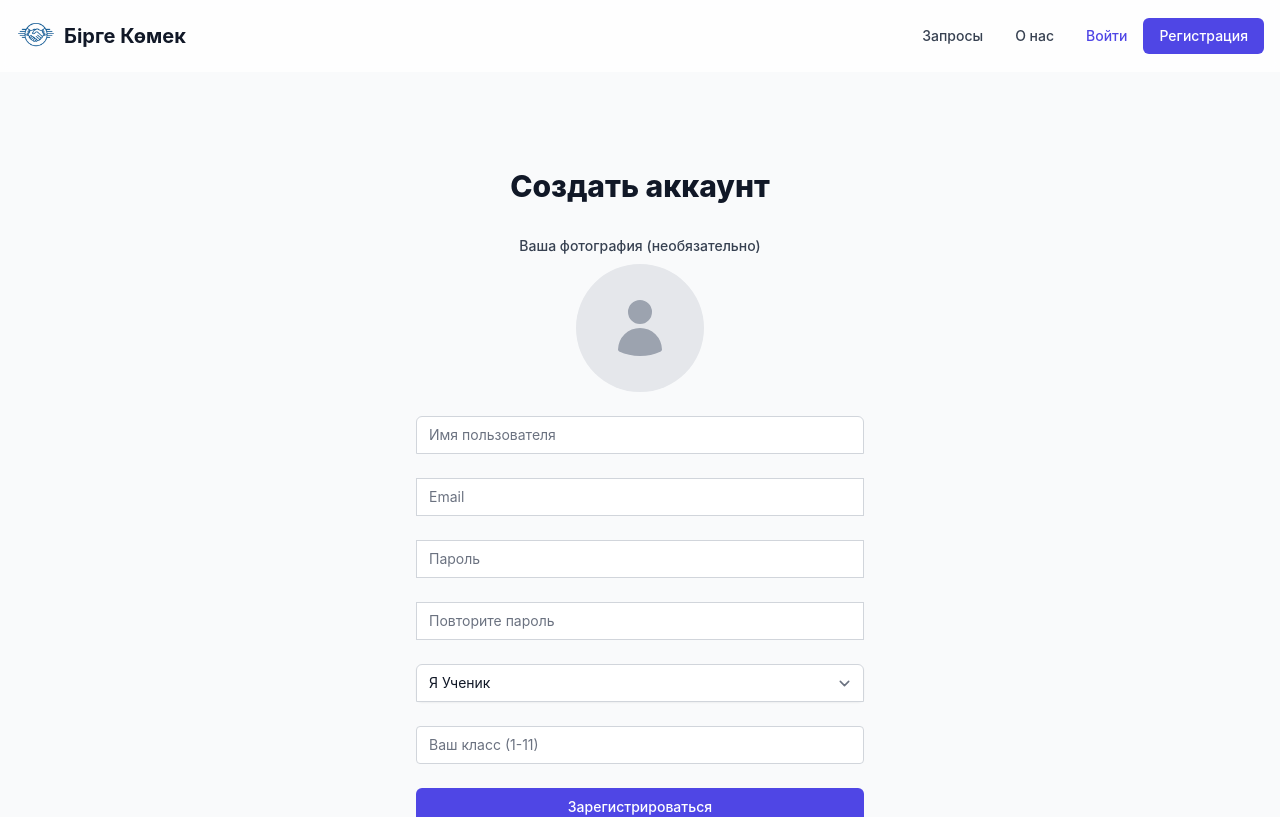
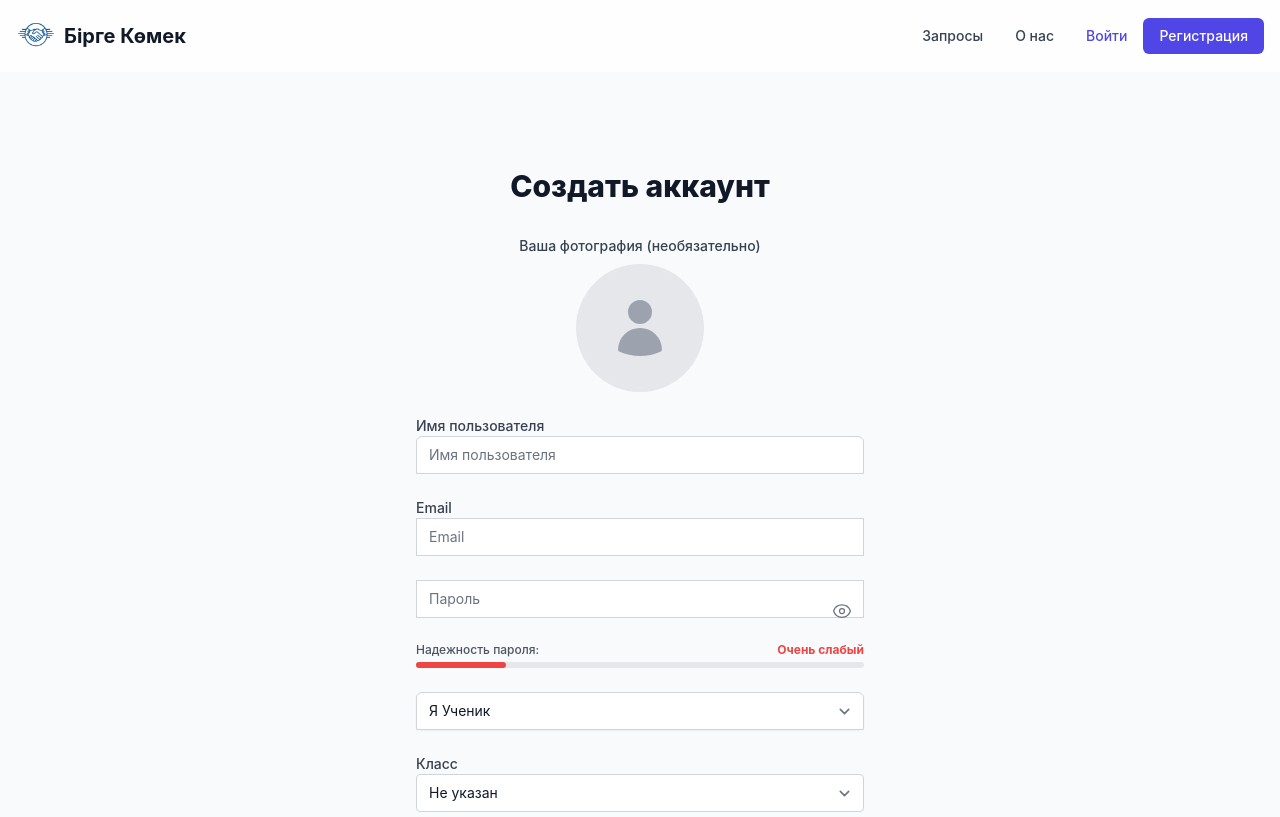
Before and after one commit to Flaymie/BirgeKomek, a React (Create React App) app in the folder frontend/: page /register in a window 1280 px wide. Shown: the top 817 px of the page. Built offline with nearby package versions, Linux system fonts and the light colour scheme.

Commit message:
feat(auth): Реализована live-валидация и индикатор надежности пароля

```diff
--- a/frontend/package.json
+++ b/frontend/package.json
@@ -27,7 +27,8 @@
     "react-toastify": "^11.0.5",
     "socket.io-client": "^4.8.1",
     "tailwindcss": "^3.4.1",
-    "web-vitals": "^2.1.4"
+    "web-vitals": "^2.1.4",
+    "zxcvbn": "^4.4.2"
   },
   "scripts": {
     "start": "HOST=0.0.0.0 react-scripts start",
--- a/frontend/src/components/pages/RegisterPage.jsx
+++ b/frontend/src/components/pages/RegisterPage.jsx
@@ -1,8 +1,13 @@
-import React, { useState } from 'react';
+import React, { useState, useEffect, useCallback } from 'react';
 import { useAuth } from '../../context/AuthContext';
 import { Link, useNavigate } from 'react-router-dom';
 import { toast } from 'react-toastify';
 import AvatarUpload from '../layout/AvatarUpload';
+import { authService } from '../../services/api';
+import { SUBJECTS } from '../../services/constants';
+import zxcvbn from 'zxcvbn';
+import PasswordStrengthMeter from '../shared/PasswordStrengthMeter';
+import { EyeIcon, EyeSlashIcon, CheckCircleIcon, XCircleIcon, ArrowPathIcon } from '@heroicons/react/24/outline';
 
 // ПРАВИЛЬНЫЙ СПИСОК ПРЕДМЕТОВ
 const subjectOptions = [
@@ -20,6 +25,20 @@ const subjectOptions = [
   { value: 'Другое', label: 'Другое' },
 ];
 
+// Хук для "дебаунса" - чтобы не слать запрос на каждую букву
+const useDebounce = (value, delay) => {
+    const [debouncedValue, setDebouncedValue] = useState(value);
+    useEffect(() => {
+        const handler = setTimeout(() => {
+            setDebouncedValue(value);
+        }, delay);
+        return () => {
+            clearTimeout(handler);
+        };
+    }, [value, delay]);
+    return debouncedValue;
+};
+
 const RegisterPage = () => {
   const [formData, setFormData] = useState({
     username: '',
@@ -31,6 +50,17 @@ const RegisterPage = () => {
     avatar: '', // добавляем поле для аватарки
   });
   const [subjects, setSubjects] = useState([]); // отдельное состояние для предметов
+  const [passwordScore, setPasswordScore] = useState(0);
+  const [showPassword, setShowPassword] = useState(false);
+
+  // Состояния для асинхронной валидации
+  const [usernameStatus, setUsernameStatus] = useState('idle'); // idle, loading, available, unavailable, error
+  const [emailStatus, setEmailStatus] = useState('idle'); // idle, loading, available, unavailable, error
+  const [usernameError, setUsernameError] = useState('');
+  const [emailError, setEmailError] = useState('');
+
+  const debouncedUsername = useDebounce(formData.username, 500);
+  const debouncedEmail = useDebounce(formData.email, 500);
 
   const { username, email, password, password2, role, grade } = formData;
 
@@ -50,6 +80,72 @@ const RegisterPage = () => {
       setSubjects([...subjects, name]);
     } else {
       setSubjects(subjects.filter(subj => subj !== name));
+    }
+  };
+
+  // Валидация username
+  useEffect(() => {
+    if (debouncedUsername.length < 3) {
+        setUsernameStatus('idle');
+        return;
+    }
+    const checkUsername = async () => {
+        setUsernameStatus('loading');
+        try {
+            const res = await authService.checkUsername(debouncedUsername);
+            if (res.data.available) {
+                setUsernameStatus('available');
+            } else {
+                setUsernameStatus('unavailable');
+                setUsernameError('Это имя пользователя уже занято');
+            }
+        } catch (error) {
+            setUsernameStatus('error');
+            setUsernameError('Ошибка проверки имени');
+        }
+    };
+    checkUsername();
+  }, [debouncedUsername]);
+
+  // Валидация email
+  useEffect(() => {
+    // Простая проверка на @, чтобы не слать невалидные email
+    if (!debouncedEmail.includes('@')) {
+        setEmailStatus('idle');
+        return;
+    }
+    const checkEmail = async () => {
+        setEmailStatus('loading');
+        try {
+            const res = await authService.checkEmail(debouncedEmail);
+            if (res.data.available) {
+                setEmailStatus('available');
+            } else {
+                setEmailStatus('unavailable');
+                setEmailError(res.data.message || 'Этот email уже зарегистрирован');
+            }
+        } catch (error) {
+            setEmailStatus('error');
+            setEmailError('Ошибка проверки email');
+        }
+    };
+    checkEmail();
+  }, [debouncedEmail]);
+
+  const handleChange = (e) => {
+    onChange(e);
+    if (e.target.name === 'password') {
+        const score = zxcvbn(e.target.value).score;
+        setPasswordScore(score);
+    }
+
+    if (e.target.name === 'username') {
+        setUsernameStatus('idle');
+        setUsernameError('');
+    }
+    if (e.target.name === 'email') {
+        setEmailStatus('idle');
+        setEmailError('');
     }
   };
 
@@ -142,6 +238,20 @@ const RegisterPage = () => {
     }
   };
 
+  const ValidationIcon = ({ status }) => {
+    switch (status) {
+        case 'loading':
+            return <ArrowPathIcon className="h-5 w-5 text-gray-400 animate-spin" />;
+        case 'available':
+            return <CheckCircleIcon className="h-5 w-5 text-green-500" />;
+        case 'unavailable':
+        case 'error':
+            return <XCircleIcon className="h-5 w-5 text-red-500" />;
+        default:
+            return null;
+    }
+  };
+
   return (
     <div className="min-h-screen flex items-center justify-center bg-gray-50 py-12 px-4 sm:px-6 lg:px-8">
       <div className="max-w-md w-full space-y-8">
@@ -164,58 +274,64 @@ const RegisterPage = () => {
             />
           </div>
 
-          <div>
-            <label htmlFor="username" className="sr-only">Имя пользователя</label>
+          <div className="relative">
+            <label htmlFor="username" className="block text-sm font-medium text-gray-700">Имя пользователя</label>
             <input
               id="username"
               name="username"
               type="text"
               value={username}
-              onChange={onChange}
+              onChange={handleChange}
               required
               className="appearance-none rounded-none relative block w-full px-3 py-2 border border-gray-300 placeholder-gray-500 text-gray-900 rounded-t-md focus:outline-none focus:ring-indigo-500 focus:border-indigo-500 focus:z-10 sm:text-sm"
               placeholder="Имя пользователя"
             />
+            <div className="absolute inset-y-0 right-0 top-6 pr-3 flex items-center pointer-events-none">
+              <ValidationIcon status={usernameStatus} />
+            </div>
           </div>
-          <div>
-            <label htmlFor="email-address" className="sr-only">Email</label>
+          {usernameStatus === 'unavailable' && <p className="text-xs text-red-600">{usernameError}</p>}
+
+          <div className="relative">
+            <label htmlFor="email" className="block text-sm font-medium text-gray-700">Email</label>
             <input
               id="email"
               name="email"
               type="email"
               value={email}
-              onChange={onChange}
+              onChange={handleChange}
               required
               className="appearance-none rounded-none relative block w-full px-3 py-2 border border-gray-300 placeholder-gray-500 text-gray-900 focus:outline-none focus:ring-indigo-500 focus:border-indigo-500 sm:text-sm"
               placeholder="Email"
             />
+            <div className="absolute inset-y-0 right-0 top-6 pr-3 flex items-center pointer-events-none">
+              <ValidationIcon status={emailStatus} />
+            </div>
           </div>
-          <div>
+          {emailStatus === 'unavailable' && <p className="text-xs text-red-600">{emailError}</p>}
+
+          <div className="relative">
             <label htmlFor="password" className="sr-only">Пароль</label>
             <input
               id="password"
               name="password"
-              type="password"
+              type={showPassword ? 'text' : 'password'}
               value={password}
-              onChange={onChange}
+              onChange={handleChange}
               required
               className="appearance-none rounded-none relative block w-full px-3 py-2 border border-gray-300 placeholder-gray-500 text-gray-900 focus:outline-none focus:ring-indigo-500 focus:border-indigo-500 sm:text-sm"
               placeholder="Пароль"
             />
+            <button
+              type="button"
+              onClick={() => setShowPassword(!showPassword)}
+              className="absolute inset-y-0 right-0 top-6 pr-3 flex items-center text-gray-500"
+            >
+              {showPassword ? <EyeSlashIcon className="h-5 w-5"/> : <EyeIcon className="h-5 w-5"/>}
+            </button>
           </div>
-          <div>
-            <label htmlFor="password2" className="sr-only">Повторите пароль</label>
-            <input
-              id="password2"
-              name="password2"
-              type="password"
-              value={password2}
-              onChange={onChange}
-              required
-              className="appearance-none rounded-none relative block w-full px-3 py-2 border border-gray-300 placeholder-gray-500 text-gray-900 focus:outline-none focus:ring-indigo-500 focus:border-indigo-500 sm:text-sm"
-              placeholder="Повторите пароль"
-            />
-          </div>
+          <PasswordStrengthMeter score={passwordScore} />
+
           <div className="rounded-md shadow-sm -space-y-px">
             <div>
               <label htmlFor="role" className="sr-only">Роль</label>
@@ -223,7 +339,7 @@ const RegisterPage = () => {
                 id="role"
                 name="role"
                 value={role}
-                onChange={onChange}
+                onChange={handleChange}
                 className="appearance-none rounded-none relative block w-full px-3 py-2 border border-gray-300 placeholder-gray-500 text-gray-900 rounded-t-md focus:outline-none focus:ring-indigo-500 focus:border-indigo-500 focus:z-10 sm:text-sm"
               >
                 <option value="student">Я Ученик</option>
@@ -232,21 +348,21 @@ const RegisterPage = () => {
             </div>
           </div>
 
-          {role === 'student' && (
+          {(role === 'student' || role === 'helper') && (
             <div>
-              <label htmlFor="grade" className="sr-only">Класс</label>
-              <input
+              <label htmlFor="grade" className="block text-sm font-medium text-gray-700">Класс</label>
+              <select
                 id="grade"
                 name="grade"
-                type="number"
                 value={grade}
-                onChange={onChange}
-                min="1"
-                max="11"
-                required
+                onChange={handleChange}
                 className="appearance-none rounded relative block w-full px-3 py-2 border border-gray-300 placeholder-gray-500 text-gray-900 focus:outline-none focus:ring-indigo-500 focus:border-indigo-500 sm:text-sm"
-                placeholder="Ваш класс (1-11)"
-              />
+              >
+                <option value="">Не указан</option>
+                {[...Array(11)].map((_, i) => (
+                  <option key={i + 1} value={i + 1}>{i + 1} класс</option>
+                ))}
+              </select>
             </div>
           )}
 
--- /dev/null
+++ b/frontend/src/components/shared/PasswordStrengthMeter.jsx
@@ -0,0 +1,30 @@
+import React from 'react';
+
+const PasswordStrengthMeter = ({ score }) => {
+  const strengthLevels = [
+    { label: 'Очень слабый', color: 'bg-red-500' },
+    { label: 'Слабый', color: 'bg-orange-500' },
+    { label: 'Средний', color: 'bg-yellow-500' },
+    { label: 'Хороший', color: 'bg-green-500' },
+    { label: 'Отличный', color: 'bg-emerald-500' },
+  ];
+
+  const level = strengthLevels[score] || strengthLevels[0];
+
+  return (
+    <div className="mt-2">
+      <div className="flex justify-between items-center mb-1">
+        <span className="text-xs font-medium text-gray-600">Надежность пароля:</span>
+        <span className={`text-xs font-bold ${level.color.replace('bg-', 'text-')}`}>{level.label}</span>
+      </div>
+      <div className="w-full bg-gray-200 rounded-full h-1.5">
+        <div
+            className={`h-1.5 rounded-full ${level.color} transition-all duration-300`}
+            style={{ width: `${(score + 1) * 20}%`}}
+        ></div>
+      </div>
+    </div>
+  );
+};
+
+export default PasswordStrengthMeter;
--- a/frontend/src/services/api.js
+++ b/frontend/src/services/api.js
@@ -186,6 +186,9 @@ const authService = {
   logout: () => localStorage.removeItem('token'),
   forgotPassword: (email) => api.post('/auth/forgot-password', { email }),
   resetPassword: (token, password) => api.post('/auth/reset-password', { token, password }),
+  // --- Новые функции для проверки ---
+  checkUsername: (username) => api.post('/auth/check-username', { username }),
+  checkEmail: (email) => api.post('/auth/check-email', { email }),
 };
 
 // Сервис для работы с сообщениями
```
Also changed, not shown: frontend/src/components/pages/ChatPage.jsx (indentation only), 2 other files (tests, documents, lock files or other folders).
